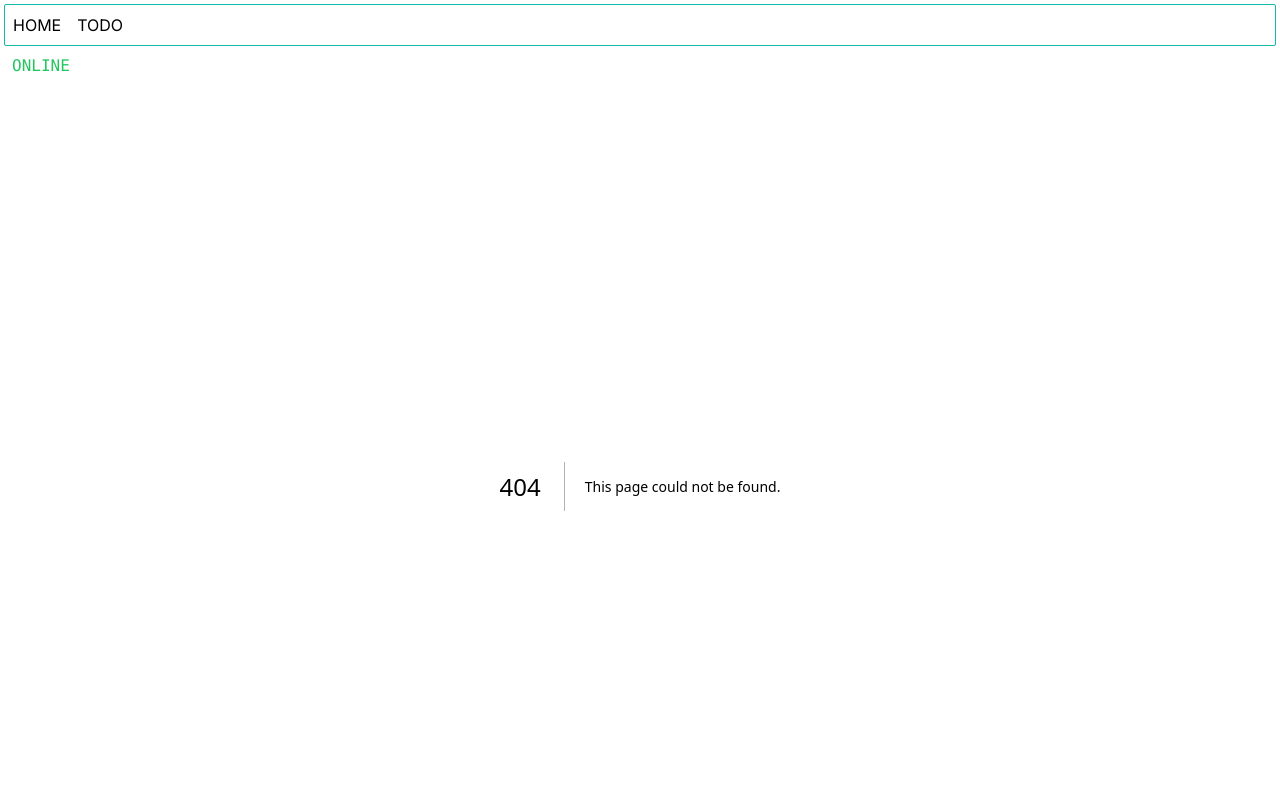
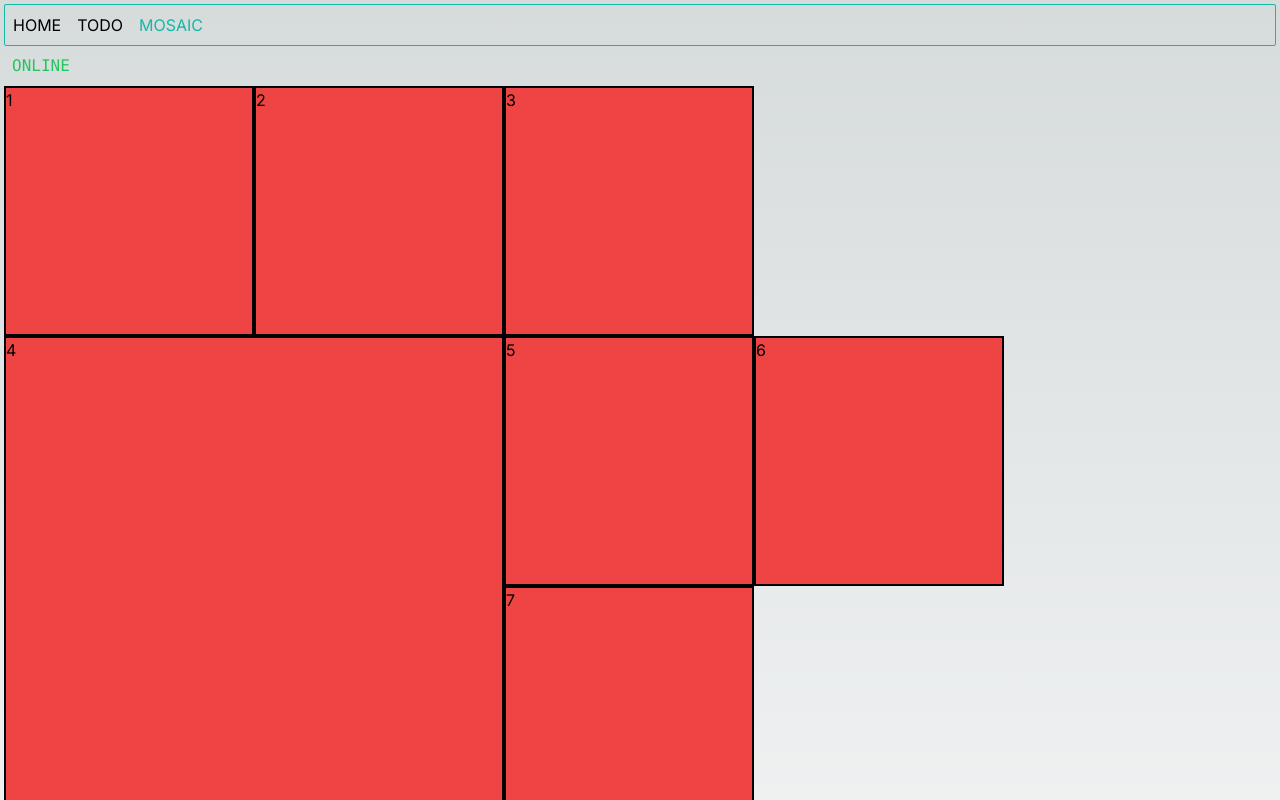
Before and after one commit to jp-1990/scratchpad, a Next.js app in the folder next-js/: page /mosaic in a window 1280 px wide. Before the commit this address had no page. Shown: the top 800 px of the page. Built offline with nearby package versions, Linux system fonts and the light colour scheme.

Commit message:
add masonry layout testing

```diff
--- /dev/null
+++ b/next-js/app/mosaic/page.tsx
@@ -0,0 +1,5 @@
+import Mosaic from "@/src/components/Mosaic";
+
+export default function Page() {
+  return <Mosaic />;
+}
--- /dev/null
+++ b/next-js/src/components/Mosaic.tsx
@@ -0,0 +1,197 @@
+"use client";
+
+// import { DndContext } from "@dnd-kit/core";
+// import { useDroppable } from "@dnd-kit/core";
+// import { useDraggable } from "@dnd-kit/core";
+// import { CSS } from "@dnd-kit/utilities";
+// import React, { useId, useState } from "react";
+//
+// const Droppable = React.memo(function Droppable(props: any) {
+//   const { isOver, setNodeRef } = useDroppable({
+//     id: "droppable",
+//   });
+//   const style = {
+//     color: isOver ? "green" : undefined,
+//   };
+//
+//   return (
+//     <div ref={setNodeRef} style={style}>
+//       {props.children}
+//     </div>
+//   );
+// });
+//
+// const Draggable = React.memo(function Draggable(props: any) {
+//   const { attributes, listeners, setNodeRef, transform } = useDraggable({
+//     id: "draggable",
+//   });
+//   const style = {
+//     transform: CSS.Translate.toString(transform),
+//   };
+//
+//   return (
+//     <button ref={setNodeRef} style={style} {...listeners} {...attributes}>
+//       {props.children}
+//     </button>
+//   );
+// });
+//
+// const SIZE = ["11", "12", "21", "22"] as const;
+//
+// type ContainerProps = { size: (typeof SIZE)[number]; data?: any };
+//
+// function Box({ size, data }: ContainerProps) {
+//   const height = +size[0] * 250;
+//   const width = +size[1] * 250;
+//
+//   return (
+//     <div
+//       style={{ height: `${height}px`, width: `${width}px` }}
+//       className="bg-red-500 m-1"
+//     ></div>
+//   );
+// }
+//
+// export default function Mosaic() {
+//   const [isDropped, setIsDropped] = useState(false);
+//   const draggableMarkup = <Draggable>Drag me</Draggable>;
+//
+//   const id = useId();
+//
+//   function handleDragEnd(event) {
+//     if (event.over && event.over.id === "droppable") {
+//       setIsDropped(true);
+//     }
+//   }
+//
+//   return (
+//     <div className="flex min-h-screen min-w-screen">
+//       <DndContext id={id} onDragEnd={handleDragEnd}>
+//         {!isDropped ? draggableMarkup : null}
+//         <Droppable>{isDropped ? draggableMarkup : "Drop here"}</Droppable>
+//       </DndContext>
+//     </div>
+//   );
+// }
+//
+// import React, {useState} from 'react';
+//
+import {
+  DndContext,
+  closestCenter,
+  KeyboardSensor,
+  PointerSensor,
+  useSensor,
+  useSensors,
+} from "@dnd-kit/core";
+import {
+  arrayMove,
+  rectSwappingStrategy,
+  SortableContext,
+  sortableKeyboardCoordinates,
+  verticalListSortingStrategy,
+} from "@dnd-kit/sortable";
+
+import React, { useId, useState } from "react";
+import { useSortable } from "@dnd-kit/sortable";
+import { CSS } from "@dnd-kit/utilities";
+
+const SIZE = ["11", "12", "21", "22"] as const;
+
+type SortableBoxProps = { id: number; size: (typeof SIZE)[number]; data?: any };
+
+export function SortableBox(props: SortableBoxProps) {
+  const {
+    isOver,
+    isDragging,
+    over,
+    active,
+    attributes,
+    listeners,
+    setNodeRef,
+    transform,
+    transition,
+  } = useSortable({ id: props.id });
+
+  const width = +props.size[0] * 250;
+  const height = +props.size[1] * 250;
+
+  const style = {
+    width,
+    height,
+    transition,
+    transform: isDragging ? CSS.Translate.toString(transform) : undefined,
+    opacity: isOver && over?.id !== active?.id ? 0.5 : 1,
+    gridColumn: width < 500 ? "span 1" : "span 2",
+    gridRow: width < 500 ? "span 1" : "span 2",
+  };
+
+  return (
+    <div
+      ref={setNodeRef}
+      className="bg-red-500 border-2 border-black"
+      style={style}
+      {...attributes}
+      {...listeners}
+    >
+      {props.id}
+    </div>
+  );
+}
+
+const initialItems = [
+  { id: 1, size: 11 },
+  { id: 2, size: 11 },
+  { id: 3, size: 11 },
+  { id: 4, size: 22 },
+  { id: 5, size: 11 },
+  { id: 6, size: 11 },
+  { id: 7, size: 11 },
+  { id: 8, size: 22 },
+];
+
+export default function App() {
+  const [items, setItems] = useState(initialItems);
+  const sensors = useSensors(
+    useSensor(PointerSensor),
+    useSensor(KeyboardSensor, {
+      coordinateGetter: sortableKeyboardCoordinates,
+    }),
+  );
+
+  const id = useId();
+
+  return (
+    <DndContext
+      id={id}
+      sensors={sensors}
+      collisionDetection={closestCenter}
+      onDragEnd={handleDragEnd}
+    >
+      <div className="grid grid-cols-[repeat(4,_minmax(0,_250px))] max-w-full">
+        <SortableContext items={items} strategy={rectSwappingStrategy}>
+          {items.map((item) => (
+            <SortableBox
+              key={item.id}
+              id={item.id}
+              size={`${item.size}` as any}
+            />
+          ))}
+        </SortableContext>
+      </div>
+    </DndContext>
+  );
+
+  function handleDragEnd(event) {
+    const { active, over } = event;
+
+    if (active.id !== over.id) {
+      setItems((items) => {
+        const oldIndex = items.findIndex((item) => item.id === active.id);
+        const newIndex = items.findIndex((item) => item.id === over.id);
+
+        return arrayMove(items, oldIndex, newIndex);
+      });
+    }
+  }
+}
--- a/next-js/src/components/Navbar.tsx
+++ b/next-js/src/components/Navbar.tsx
@@ -20,6 +20,12 @@ export default function Navbar() {
       >
         TODO
       </Link>
+      <Link
+        href="/mosaic"
+        className={`mr-4 ${pathname === "/mosaic" ? "text-teal-500" : ""}`}
+      >
+        MOSAIC
+      </Link>
     </nav>
   );
 }
```
Also changed, not shown: next-js/package.json (+7 -5 lines), 1 other file (tests, documents, lock files or other folders).
